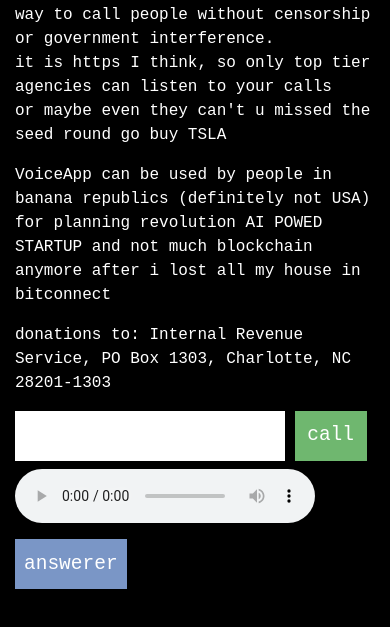
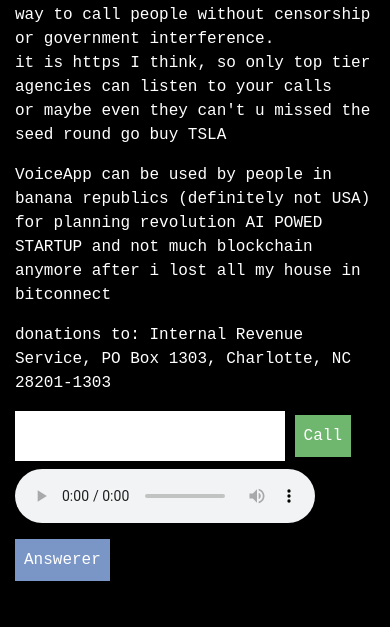
Before and after one commit to twinysam/VoiceApp, a plain HTML site: page index.html in a window 390 px wide. Shown: the part 77-704 px from the top of the page. Drawn offline with nearby package versions, Linux system fonts and the light colour scheme.

Commit message:
button and responsive

```diff
--- a/index.html
+++ b/index.html
@@ -20,10 +20,10 @@
 		not much blockchain anymore after i lost all my house in bitconnect</p>
 		<address>donations to: Internal Revenue Service, PO Box 1303, Charlotte, NC 28201-1303</address>
 		<input type="text" id="callings"></input>
-		<input type="button" class="button-call" onclick="call()" value="call"></input>
+		<button class="button-call" onclick="call()">Call</button>
 		<audio controls></audio>
 		<div class="answerer-code">
-			<input type="button" class="button-answ" onclick="answerer()" value="answerer"></input>
+			<button class="button-answ" onclick="answerer()">Answerer</button>
 			<div id="peerid"></div>
 		</div>
 		<div class="bottom-space"></div>
--- a/sick-styling.css
+++ b/sick-styling.css
@@ -9,7 +9,7 @@ h1 {
     font-size: 5.5rem;
 }
 
-input {
+input, button {
     font-size: 1em;
     border: none;
     line-height: 1.5em;
@@ -19,25 +19,25 @@ input {
     box-sizing: border-box;
 }
 
-input[type=button] {
+button {
     cursor: pointer;
     background-color: #515151;
     color: white;
 }
 
-input[type=button].button-call {
+button.button-call {
     background-color: #6fb76f;
 }
 
-input[type=button].button-call:active {
+button.button-call:active {
     background-color: #89e689;
 }
 
-input[type=button].button-answ {
+button.button-answ {
     background-color: #7a96c6;
 }
 
-input[type=button].button-answ:active {
+button.button-answ:active {
     background-color: #a0c3ff
 }
 
```
